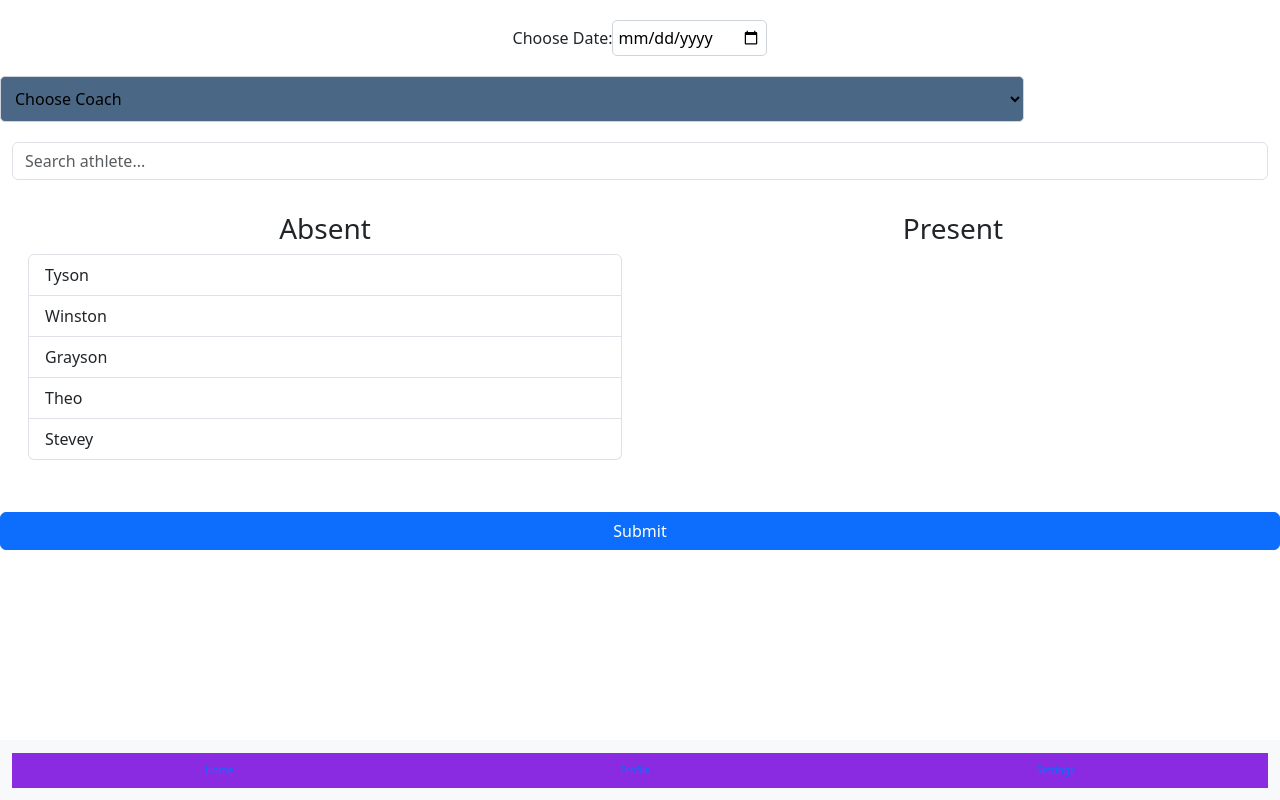
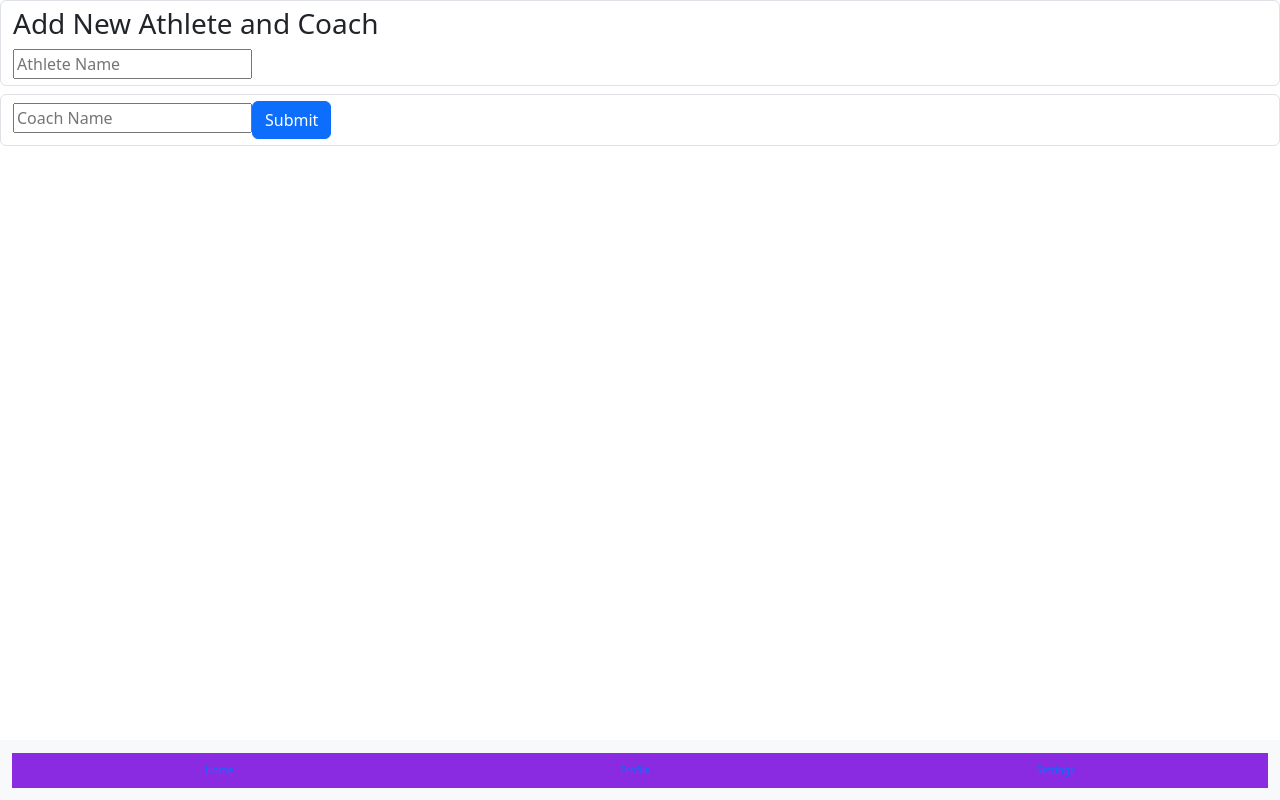
Before and after one commit to ScottEansor/wsc-attendance-2, a React (Vite) app in the folder frontend/: page / in a window 1280 px wide. Built offline with nearby package versions, Linux system fonts and the light colour scheme.

Commit message:
started working on utility view

```diff
--- a/frontend/src/App.jsx
+++ b/frontend/src/App.jsx
@@ -1,11 +1,13 @@
 import NavBar from "./Components/NavBar.jsx";
 import Attendance from "./Components/Attendance.jsx";
 import CoachReview from "./Components/CoachReview.jsx";
+import Utility from "./Components/Utility.jsx";
 
 function App() {
   return (
     <>
-      <Attendance />
+      <Utility />
+      {/* <Attendance /> */}
       {/* <CoachReview></CoachReview> */}
       <NavBar />
     </>
--- /dev/null
+++ b/frontend/src/Components/Add.jsx
@@ -0,0 +1,34 @@
+import React from "react";
+
+export default function Add({
+  athleteName,
+  coachName,
+  setAthleteName,
+  setCoachName,
+  onSubmit,
+}) {
+  return (
+    <>
+      <div className="add-container form-control mb-2">
+        <h3>Add New Athlete and Coach</h3>
+        <input
+          type="text"
+          placeholder="Athlete Name"
+          value={athleteName}
+          onChange={(e) => setAthleteName(e.target.value)}
+        />
+      </div>
+      <div className="add-container form-control mb-2">
+        <input
+          type="text"
+          placeholder="Coach Name"
+          value={coachName}
+          onChange={(e) => setCoachName(e.target.value)}
+        />
+        <button onClick={onSubmit} className="btn btn-primary ">
+          Submit
+        </button>
+      </div>
+    </>
+  );
+}
--- /dev/null
+++ b/frontend/src/Components/Utility.jsx
@@ -0,0 +1,26 @@
+import React, { useState } from "react";
+import Add from "./Add";
+
+export default function Utility() {
+  const [athleteName, setAthleteName] = useState("");
+  const [coachName, setCoachName] = useState("");
+
+  const handleAddAthleteCoach = () => {
+    console.log(`New Athlete added: ${athleteName}`);
+    console.log(`New Coach added: ${coachName}`);
+    setAthleteName("");
+    setCoachName("");
+  };
+
+  return (
+    <div>
+      <Add
+        athleteName={athleteName}
+        coachName={coachName}
+        setAthleteName={setAthleteName}
+        setCoachName={setCoachName}
+        onSubmit={handleAddAthleteCoach}
+      ></Add>
+    </div>
+  );
+}
```
